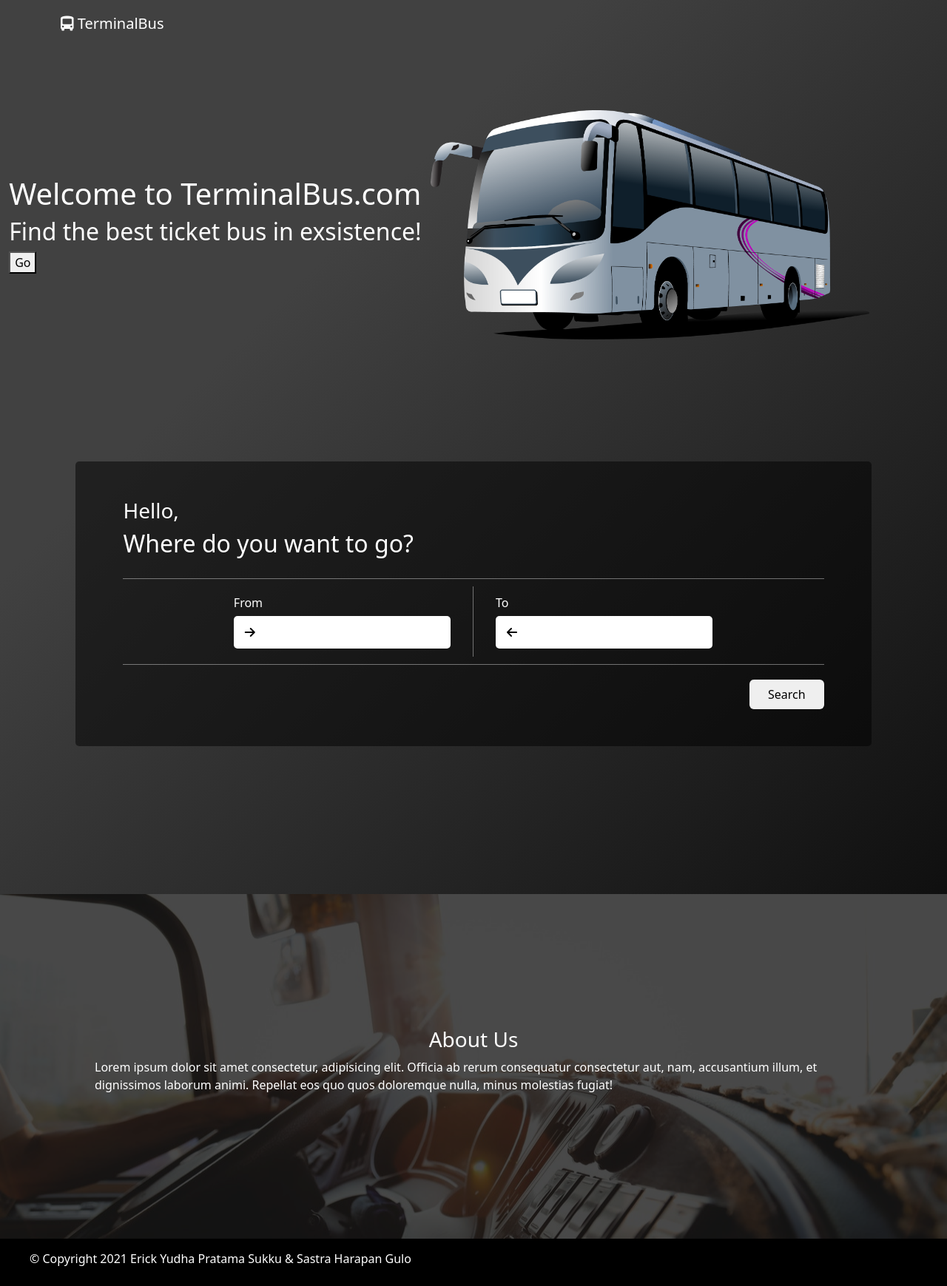
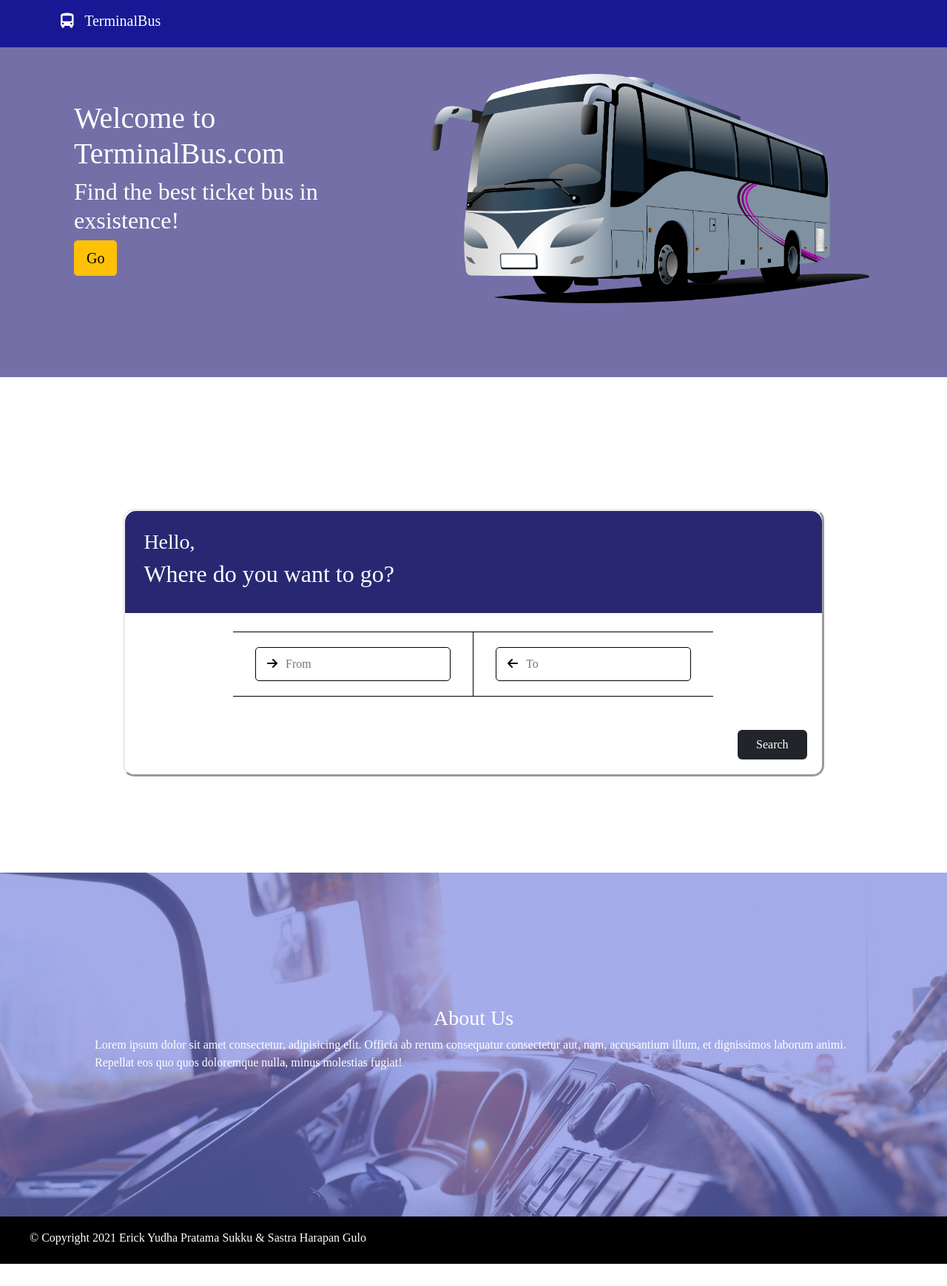
Before and after one commit to erickyudha/simple-bus, a PHP site: page / in a window 1280 px wide. Shown: the whole page at 74% size. After the commit the page ends 1709 px from the top, so only its background shows below. Run offline with PHP 8.4, Linux system fonts and the light colour scheme; some libraries are stand-ins or nearby versions.

Commit message:
added by sastra

```diff
--- a/index.php
+++ b/index.php
@@ -1,3 +1,7 @@
+<?php
+header("Cache-Control: no-cache, no-store, must-revalidate"); // HTTP 1.1.
+header("Pragma: no-cache"); // HTTP 1.0.
+header("Expires: 0"); // Proxies. ?>
 <!doctype html>
 <html lang="en">
   <head>
@@ -27,28 +31,30 @@
     <title>TerminalBus</title>
   </head>
   <body>
-    <nav class="navbar bus-nav">
+    <nav class="navbar bus-nav fixed-top">
       <div class="container">
-        <a class="navbar-brand" href="#">
-          <i class="fas fa-bus-alt"></i>
+        <p class="navbar-brand" >
+          <i class="fas fa-bus-alt"></i> &nbsp
           TerminalBus
-        </a>
+        </p>
       </div>
     </nav>
+
 
     <div class="hero">
       <div class="hero-text">
         <h1>Welcome to TerminalBus.com</h1>
         <h2>Find the best ticket bus in exsistence!</h2>
         <a href="">
-          <button>Go</button>
+        <a class="btn btn-warning btn-lg"  href="#ticket" role="button">Go</a>
         </a>
       </div>
       <img src="img/bus-cutout.png" alt="">
 
     </div>
 
-    <div class="ticket-search">
+    <Div class="ticket" id="ticket"><br><br>
+      <div class="ticket-search">
         <form action="p/search.php" method="get">
           <div class="form-upper-text">
             <h3>Hello,</h3>
@@ -56,29 +62,29 @@
           </div>
           <div class="form-input">
             <div class="form-input-child fic1">
-              <label for="from">From</label>
               <div class="input-cont">
                 <i class="fas fa-arrow-right"></i>
-                <input type="text" id="from" name="from">
+                <input type="text" id="from" name="from" autocomplete="off" placeholder="From">
               </div>
 
             </div>
             <div class="form-input-child fic2">
-              <label for="to">To</label>
               <div class="input-cont">
                <i class="fas fa-arrow-left"></i>
-               <input type="text" id="to" name="to">
+               <input type="text" id="to" name="to" autocomplete="off" placeholder="To">
               </div>
 
             </div>
 
           </div>
           <div class="btn-container">
-            <button class="btn-grad" type="submit">Search</button>
+            <button class="btn-grad btn btn-dark" type="submit">Search</button>
           </div>
         </form>
 
       </div>
+    </Div>
+
 
 
       <div class="about-us">
--- a/style/index-layout.css
+++ b/style/index-layout.css
@@ -1,37 +1,34 @@
 html, body {
   max-width: 100%;
   overflow-x: hidden;
+  font-family: 'Times New Roman', Times, serif;
 }
-
 .bus-nav {
   width: 100vw;
   height: 64px;
-}
-
-.navbar {
-  position: static;
+  background-color: rgb(24, 24, 148);
 }
 
 .navbar-brand {
   color: white;
 }
-
 body {
   width: 100vw;
-  color: white;
-  background-color: #000000;
-  background-image: linear-gradient(315deg, #000000 0%, #414141 74%);
+  color: rgb(0, 0, 0);
+  background-color: white;
+
 }
 
 .hero {
-  width: 100vw;
-  height: 480px;
   display: grid;
   grid-template-columns: 5fr 6fr;
+  color: white;
+  background-color: rgb(116, 111, 167);
 }
 
 .hero-text {
   place-self: center center;
+  margin: 100px 100px 100px 100px;
 }
 
 .hero img {
@@ -39,30 +36,37 @@ body {
   height: auto;
   place-self: center start;
   user-select: none;
+  margin: 100px 0px 100px 0px;
+}
+
+.ticket{
+  margin: 80px 8vw;
+  padding: 50px 5vw;
 }
 
 .ticket-search {
-  margin: 80px 8vw;
-  padding: 50px 5vw;
-  background-color: rgba(0, 0, 0, 0.5);
-  border-radius: 5px;
+  border-radius: 15px;
+  border-style: outset;
 }
 
 .form-upper-text {
-  border-bottom: 1px solid rgba(255, 255, 255, 0.4);
-  padding-bottom: 20px;
+  border-radius: 15px 15px 0px 0px;
+  padding: 25px;
+  background-color: rgb(40, 40, 114);
+  color: white;
 }
 
 .form-input {
+  padding: 15px;
   display: grid;
   grid-template-columns: 1fr 1fr;
-  margin: 10px 4vw;
+  margin: 10px;
 }
 
 .form-input-child {
   display: grid;
-  grid-template-rows: 2fr 3fr;
-  padding: 10px 30px;
+  grid-template-rows: 2fr;
+  padding: 20px 30px;
   margin: 0;
 }
 .form-input-child label {
@@ -72,6 +76,7 @@ body {
   background-color: white;
   margin: 0;
   place-self: center center;
+  border: 1px solid;
   border-radius: 5px;
   padding: 10px 20px 10px 10px;
 }
@@ -92,15 +97,18 @@ body {
 
 .fic1 {
   place-self: center end;
-  border-right: 1px solid rgba(255, 255, 255, 0.4);
+  border-right: 1px solid ;
+  border-top: 1px solid;
+  border-bottom: 1px solid;
 }
 .fic2 {
   place-self: center start;
+  border-top: 1px solid;
+  border-bottom: 1px solid;
 }
 
 .btn-container {
-  border-top: 1px solid rgba(255, 255, 255, 0.4);
-  padding-top: 20px;
+  padding: 20px;
   display: grid;
 }
 .btn-container button {
@@ -117,13 +125,13 @@ body {
   background-repeat: no-repeat;
   background-position: center;
   background-size: cover;
-  margin-top: 200px;
 }
 .about-us-text {
+  color: white;
   display: grid;
   align-items: center;
   justify-items: center;
-  background-color: rgba(0, 0, 0, 0.713);
+  background-color: rgba(77, 91, 214, 0.5);
   width: 100%;
   height: 100%;
   padding: 180px 10vw 180px 10vw;
@@ -132,6 +140,7 @@ body {
 footer {
   height: 64px;
   width: 100vw;
+  color: white;
   background-color: #000000;
   display: grid;
 }
@@ -164,7 +173,7 @@ footer h6 {
   .fic1 {
     place-self: end center;
     border-right: none;
-    border-bottom: 1px solid rgba(255, 255, 255, 0.4);
+    border-bottom: none;
   }
   .fic2 {
     place-self: start center;
```
Also changed, not shown: p/search.php (+11 -9 lines), style/search-layout.css (+15 -10 lines), 1 other file.
